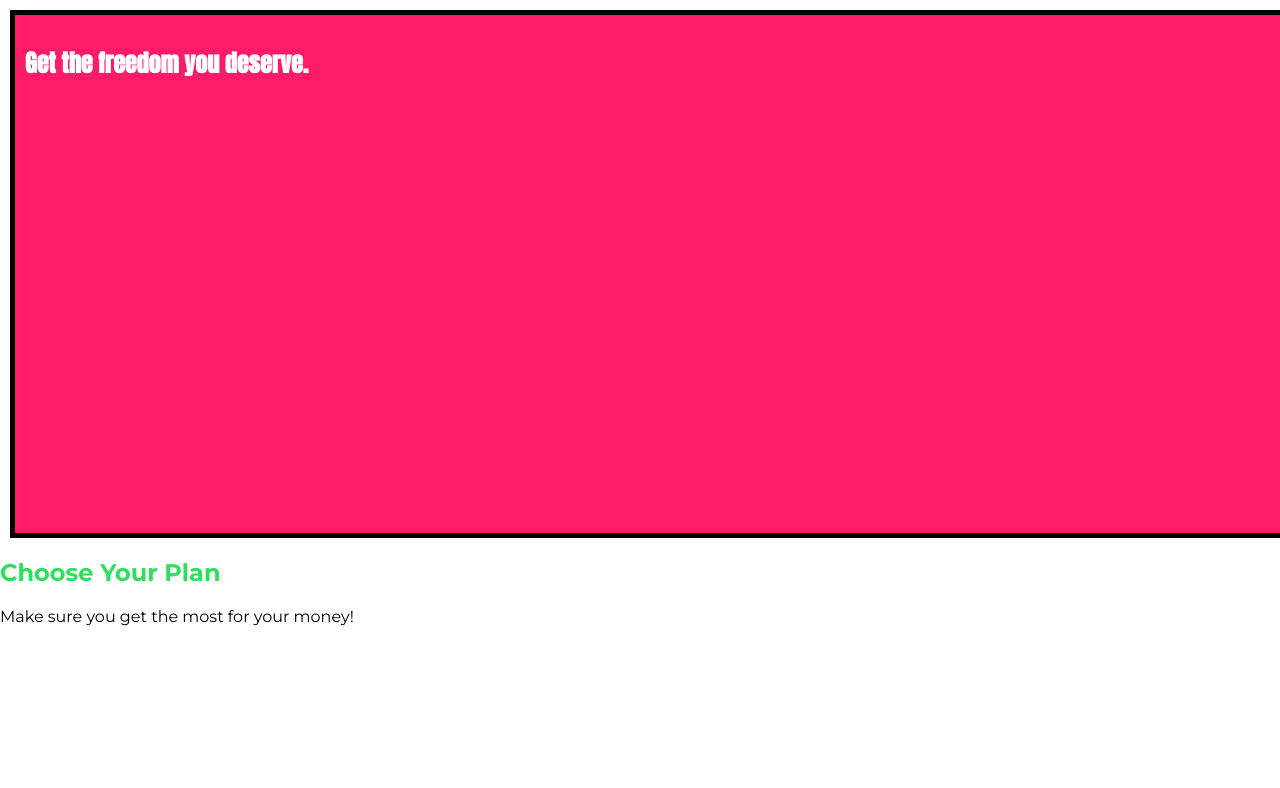
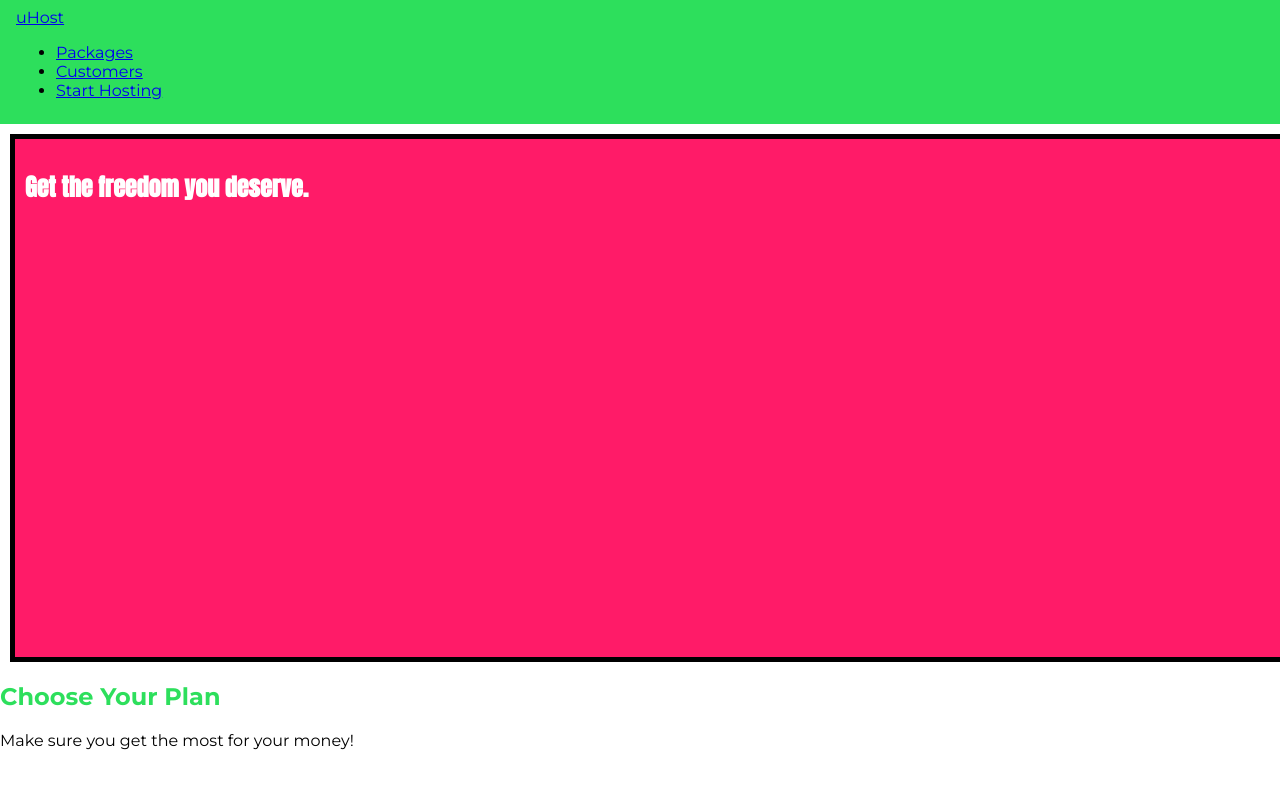
Before and after one commit to Aman07a/CSS_The_Complete_Guide_2023, a plain HTML site: page index.html in a window 1280 px wide. Drawn offline with Linux system fonts and the light colour scheme.

Commit message:
Adding the Header to our Project

```diff
--- a/css/main.css
+++ b/css/main.css
@@ -28,3 +28,9 @@
 /* h1 {
     font-family: sans-serif;
 } */
+
+.main-header {
+  width: 100%;
+  background: #2ddf5c;
+  padding: 8px 16px;
+}
--- a/index.html
+++ b/index.html
@@ -17,6 +17,25 @@
   </head>
 
   <body>
+    <header class="main-header">
+      <div>
+        <a href="index.html"> uHost </a>
+      </div>
+      <nav>
+        <ul>
+          <li>
+            <a href="packages/index.html">Packages</a>
+          </li>
+          <li>
+            <a href="customers/index.html">Customers</a>
+          </li>
+          <li>
+            <a href="start-hosting/index.html">Start Hosting</a>
+          </li>
+        </ul>
+      </nav>
+    </header>
+
     <main>
       <section id="product-overview">
         <h1>Get the freedom you deserve.</h1>
```
